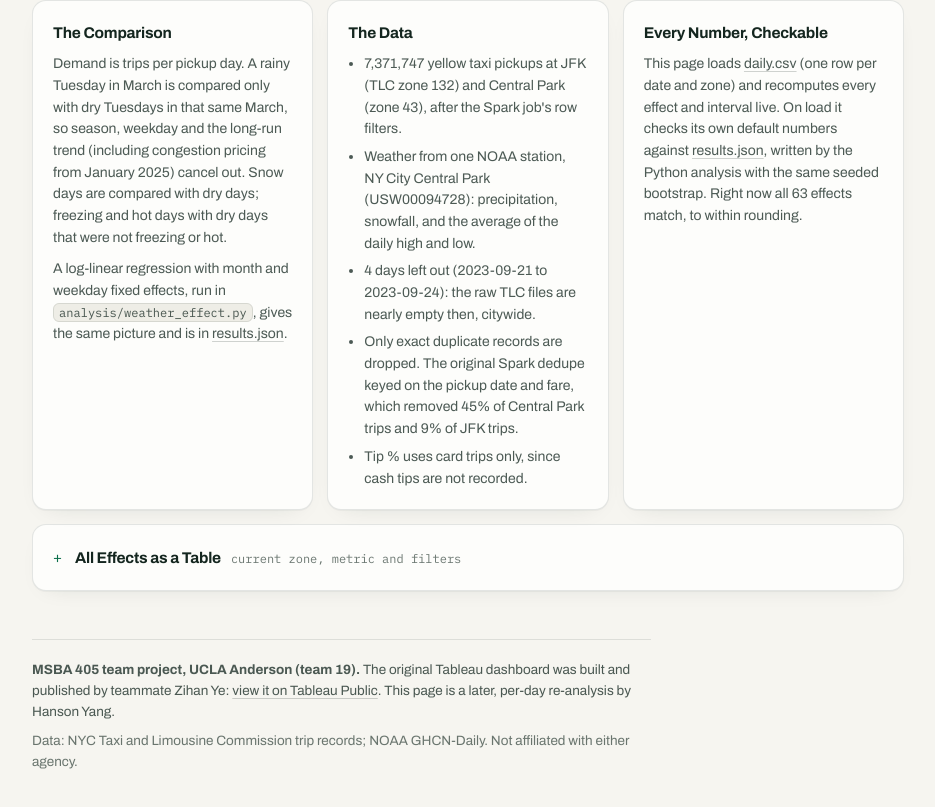
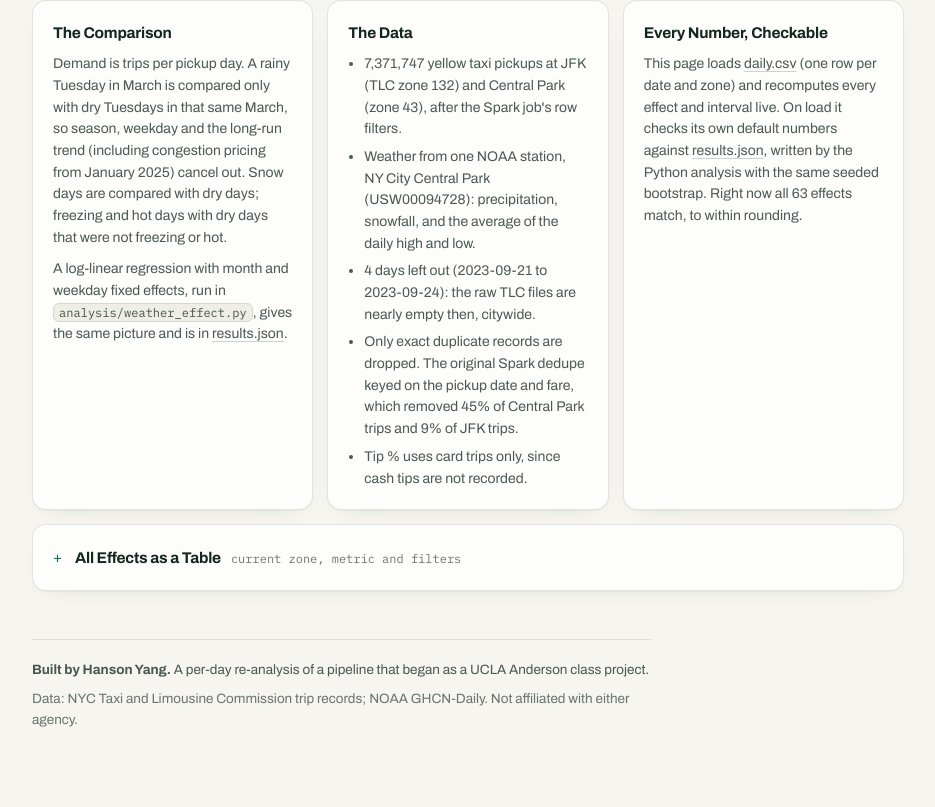
Before and after one commit to hansonyjy/end-to-end-nyc-taxi-analytics-pipeline, a plain HTML site: page docs/index.html in a window 1280 px wide. Shown: the part 3377-4184 px from the top of the page, without its empty margins (336-1271 px from the left). Drawn offline with nearby package versions, Linux system fonts and the light colour scheme.

Commit message:
Trim team wording to one credit line and lead with the re-analysis
Co-Authored-By: Claude Opus 5.5 <noreply@anthropic.com>
Claude-Session: https://claude.ai/code/session_01MT8EWrvknv68GrGkM9DaHy

```diff
--- a/docs/index.html
+++ b/docs/index.html
@@ -272,7 +272,7 @@
         </section>
 
         <footer class="footer">
-          <p><b>MSBA 405 team project, UCLA Anderson (team 19).</b> The original Tableau dashboard was built and published by teammate Zihan Ye: <a href="https://public.tableau.com/app/profile/zihan.ye/viz/405FinalProjectNYCTaxiWeatherDashboard/Dashboard1">view it on Tableau Public</a>. This page is a later, per-day re-analysis by Hanson Yang.</p>
+          <p><b>Built by Hanson Yang.</b> A per-day re-analysis of a pipeline that began as a UCLA Anderson class project.</p>
           <p class="muted">Data: NYC Taxi and Limousine Commission trip records; NOAA GHCN-Daily. Not affiliated with either agency.</p>
         </footer>
       </main>
```
Also changed, not shown: 2 other files.
